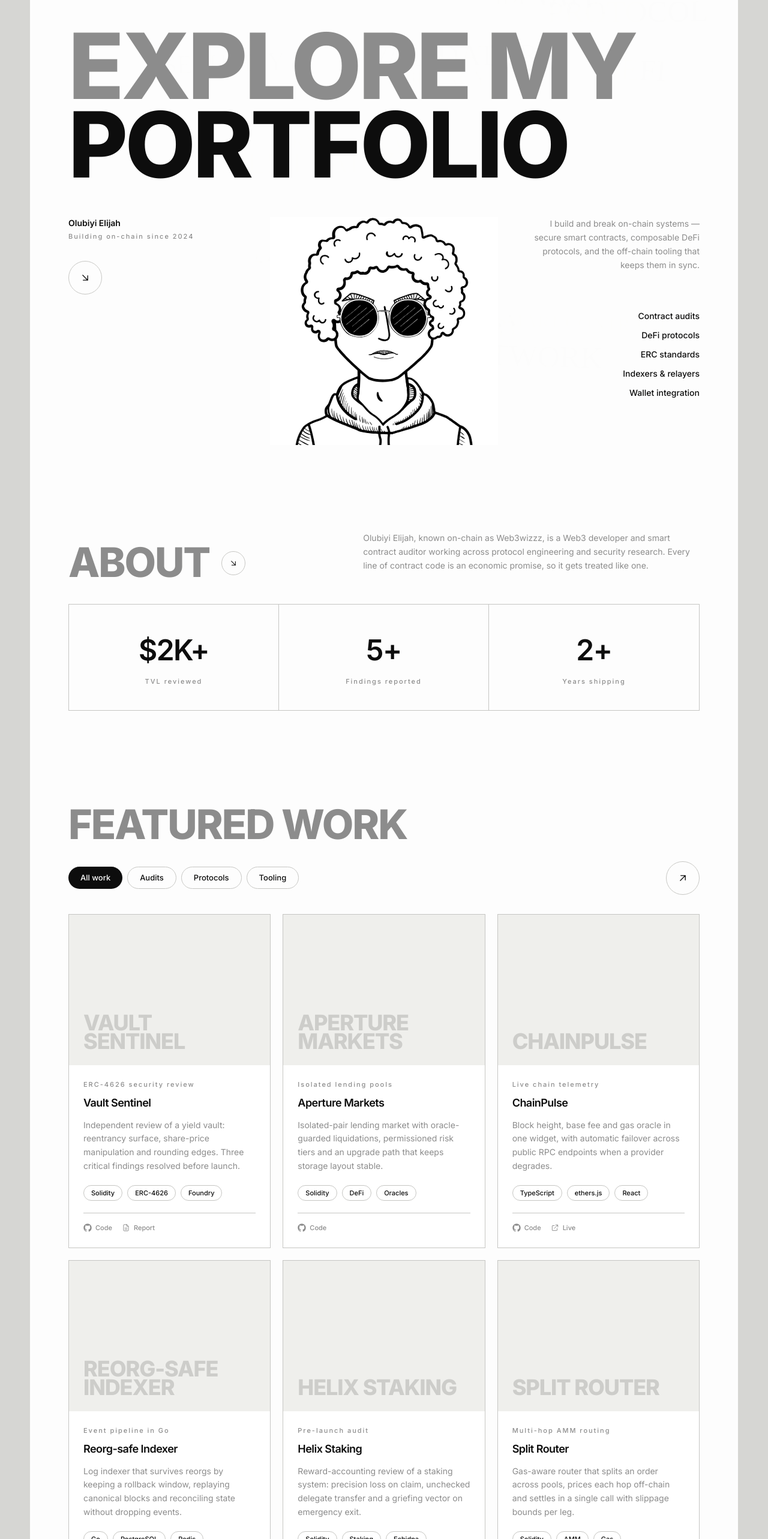
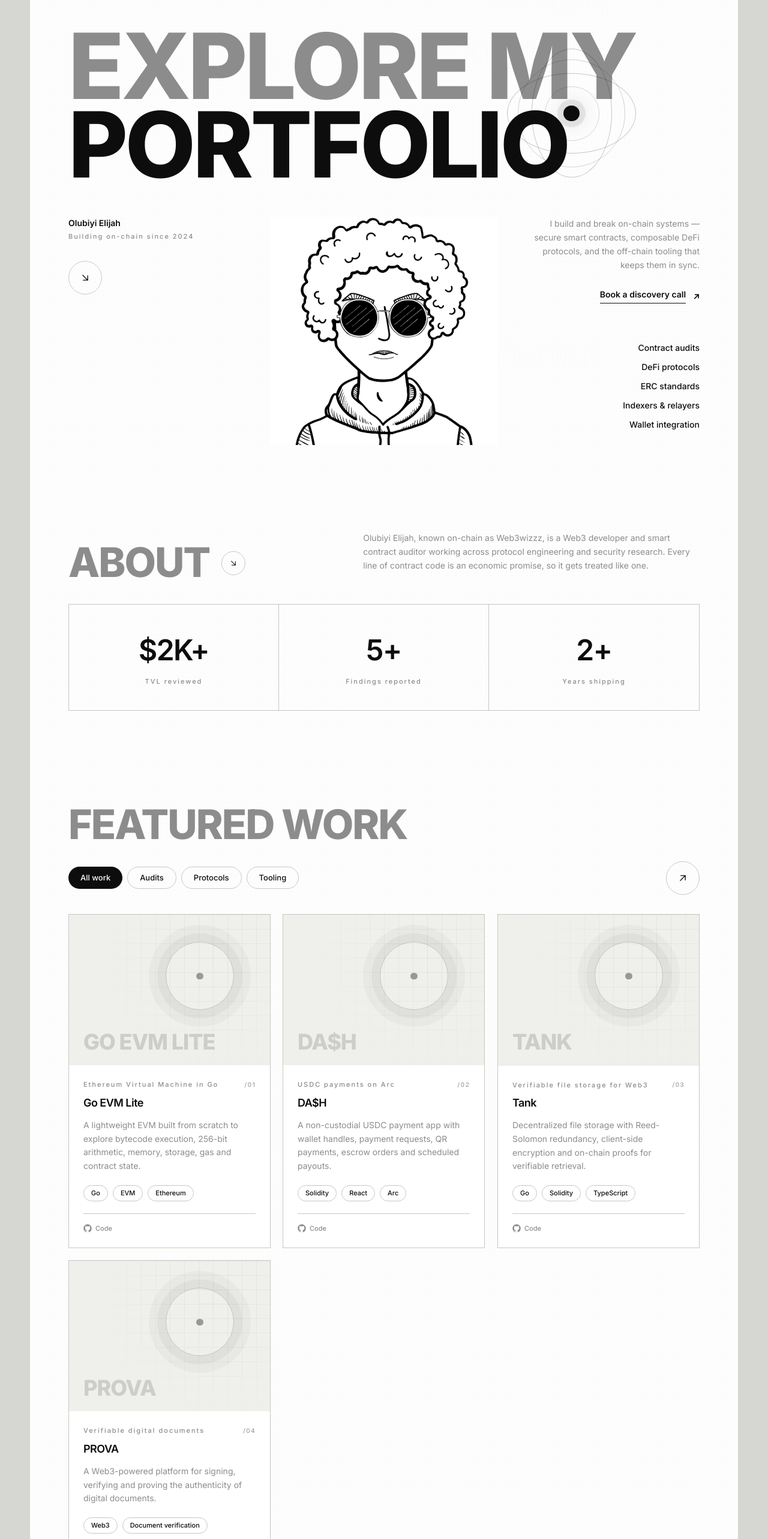
Before and after one commit to cyberactivelabz/web3wizzz, a React (Vite) app: page / in a window 1280 px wide. Shown: the part 100-2666 px from the top of the page at 60% size. Built offline with nearby package versions, Linux system fonts and the light colour scheme; a web font is replaced by a local one.

Commit message:
deployment

```diff
--- a/src/data/content.ts
+++ b/src/data/content.ts
@@ -1,3 +1,5 @@
+import resumeUrl from '../assets/Olubiyi_Elijah_Resume.pdf';
+
 export const PROFILE = {
   alias: 'Web3wizzz',
   realName: 'Olubiyi Elijah',
@@ -10,10 +12,13 @@ export const PROFILE = {
   email: 'eliasworkspace@gmail.com',
   location: 'Lagos, Nigeria 🇳🇬 |Remote worldwide',
   github: 'https://github.com/web3wizzz',
-  resume: '/resume.txt',
-  twitter: 'https://x.com/web3wizzz',
+  resume: resumeUrl,
+  twitter: 'https://x.com/cyberactivelabz',
   linkedin: 'https://www.linkedin.com/in/web3wizzz',
 };
+
+export const DISCOVERY_CALL_HREF =
+  'mailto:eliasworkspace@gmail.com?subject=Discovery%20call%20request&body=Hi%20Olubiyi%2C%0A%0AI%27d%20like%20to%20book%20a%20discovery%20call%20about%20a%20Web3%20project.%0A%0AProject%20or%20protocol%3A%20%0AWhat%20I%27d%20like%20to%20discuss%3A%20%0APreferred%20timing%3A%20';
 
 /** Short capability list shown down the right edge of the hero. */
 export const CAPABILITIES = [
@@ -49,66 +54,44 @@ export interface Project {
 
 export const PROJECTS: Project[] = [
   {
-    id: 'vault-sentinel',
-    title: 'Vault Sentinel',
-    kicker: 'ERC-4626 security review',
+    id: 'go-evm-lite',
+    title: 'Go EVM Lite',
+    kicker: 'Ethereum Virtual Machine in Go',
     description:
-      'Independent review of a yield vault: reentrancy surface, share-price manipulation and rounding edges. Three critical findings resolved before launch.',
-    category: 'Audits',
-    tags: ['Solidity', 'ERC-4626', 'Foundry'],
-    github: 'https://github.com/web3wizzz',
-    report: 'https://github.com/web3wizzz',
+      'A lightweight EVM built from scratch to explore bytecode execution, 256-bit arithmetic, memory, storage, gas and contract state.',
+    category: 'Tooling',
+    tags: ['Go', 'EVM', 'Ethereum'],
+    github: 'https://github.com/web3wizzz/go-evm-lite',
   },
   {
-    id: 'lending-market',
-    title: 'Aperture Markets',
-    kicker: 'Isolated lending pools',
+    id: 'dash-escrow-payment',
+    title: 'DA$H',
+    kicker: 'USDC payments on Arc',
     description:
-      'Isolated-pair lending market with oracle-guarded liquidations, permissioned risk tiers and an upgrade path that keeps storage layout stable.',
+      'A non-custodial USDC payment app with wallet handles, payment requests, QR payments, escrow orders and scheduled payouts.',
     category: 'Protocols',
-    tags: ['Solidity', 'DeFi', 'Oracles'],
-    github: 'https://github.com/web3wizzz',
+    tags: ['Solidity', 'React', 'Arc'],
+    github: 'https://github.com/web3wizzz/Dash_Escrow_Payment',
   },
   {
-    id: 'chain-pulse',
-    title: 'ChainPulse',
-    kicker: 'Live chain telemetry',
+    id: 'tank',
+    title: 'Tank',
+    kicker: 'Verifiable file storage for Web3',
     description:
-      'Block height, base fee and gas oracle in one widget, with automatic failover across public RPC endpoints when a provider degrades.',
+      'Decentralized file storage with Reed-Solomon redundancy, client-side encryption and on-chain proofs for verifiable retrieval.',
     category: 'Tooling',
-    tags: ['TypeScript', 'ethers.js', 'React'],
-    github: 'https://github.com/web3wizzz',
-    demo: 'https://github.com/web3wizzz',
+    tags: ['Go', 'Solidity', 'TypeScript'],
+    github: 'https://github.com/web3wizzz/tank',
   },
   {
-    id: 'reorg-indexer',
-    title: 'Reorg-safe Indexer',
-    kicker: 'Event pipeline in Go',
+    id: 'prova',
+    title: 'PROVA',
+    kicker: 'Verifiable digital documents',
     description:
-      'Log indexer that survives reorgs by keeping a rollback window, replaying canonical blocks and reconciling state without dropping events.',
-    category: 'Tooling',
-    tags: ['Go', 'PostgreSQL', 'Redis'],
-    github: 'https://github.com/web3wizzz',
-  },
-  {
-    id: 'staking-audit',
-    title: 'Helix Staking',
-    kicker: 'Pre-launch audit',
-    description:
-      'Reward-accounting review of a staking system: precision loss on claim, unchecked delegate transfer and a griefing vector on emergency exit.',
-    category: 'Audits',
-    tags: ['Solidity', 'Staking', 'Echidna'],
-    report: 'https://github.com/web3wizzz',
-  },
-  {
-    id: 'amm-router',
-    title: 'Split Router',
-    kicker: 'Multi-hop AMM routing',
-    description:
-      'Gas-aware router that splits an order across pools, prices each hop off-chain and settles in a single call with slippage bounds per leg.',
+      'A Web3-powered platform for signing, verifying and proving the authenticity of digital documents.',
     category: 'Protocols',
-    tags: ['Solidity', 'AMM', 'Gas'],
-    github: 'https://github.com/web3wizzz',
+    tags: ['Web3', 'Document verification'],
+    github: 'https://github.com/web3wizzz/prova',
   },
 ];
 
--- a/src/index.css
+++ b/src/index.css
@@ -39,6 +39,119 @@
   pointer-events: none;
   color: rgb(var(--color-ink));
   contain: layout paint style;
+}
+
+.hero-signal {
+  opacity: 0.72;
+  transform: rotate(-12deg);
+}
+
+.hero-signal__ring,
+.hero-signal__orbit,
+.hero-signal__core {
+  position: absolute;
+  display: block;
+}
+
+.hero-signal__ring {
+  inset: 10%;
+  border: 1px solid rgb(var(--color-ink) / 0.18);
+  border-radius: 50%;
+}
+
+.hero-signal__ring--inner {
+  inset: 28%;
+  border-color: rgb(var(--color-ink) / 0.32);
+  animation: signal-pulse 4s ease-in-out infinite;
+}
+
+.hero-signal__core {
+  inset: 44%;
+  border-radius: 50%;
+  background: rgb(var(--color-ink));
+  box-shadow: 0 0 0 10px rgb(var(--color-ink) / 0.08), 0 0 36px rgb(var(--color-ink) / 0.25);
+}
+
+.hero-signal__orbit {
+  inset: 2% 20%;
+  border: 1px solid rgb(var(--color-ink) / 0.22);
+  border-radius: 50%;
+  animation: signal-orbit 9s linear infinite;
+}
+
+.hero-signal__orbit--two {
+  inset: 20% 2%;
+  animation-duration: 12s;
+  animation-direction: reverse;
+}
+
+.project-preview {
+  position: relative;
+  isolation: isolate;
+  overflow: hidden;
+}
+
+.project-preview__grid {
+  position: absolute;
+  inset: 0;
+  z-index: -1;
+  background-image: linear-gradient(rgb(var(--color-ink) / 0.06) 1px, transparent 1px),
+    linear-gradient(90deg, rgb(var(--color-ink) / 0.06) 1px, transparent 1px);
+  background-size: 24px 24px;
+  mask-image: radial-gradient(circle at 75% 25%, black, transparent 68%);
+  transition: transform 700ms cubic-bezier(0.22, 1, 0.36, 1);
+}
+
+.project-preview__signal {
+  position: absolute;
+  right: 18%;
+  top: 18%;
+  width: 34%;
+  aspect-ratio: 1;
+  border: 1px solid rgb(var(--color-ink) / 0.2);
+  border-radius: 50%;
+  box-shadow: 0 0 0 14px rgb(var(--color-ink) / 0.04), 0 0 0 28px rgb(var(--color-ink) / 0.03);
+  transition: transform 500ms cubic-bezier(0.22, 1, 0.36, 1);
+}
+
+.project-preview__signal::after {
+  position: absolute;
+  inset: 45%;
+  border-radius: 50%;
+  background: rgb(var(--color-ink) / 0.38);
+  content: '';
+}
+
+.project-index {
+  color: rgb(var(--color-muted));
+  font-size: 10px;
+  letter-spacing: 0.16em;
+}
+
+.group:hover .project-preview__grid {
+  transform: scale(1.12) translate(-10px, 8px);
+}
+
+.group:hover .project-preview__signal {
+  transform: scale(1.18) rotate(25deg);
+}
+
+@keyframes signal-pulse {
+  0%,
+  100% {
+    transform: scale(0.92);
+    opacity: 0.55;
+  }
+  50% {
+    transform: scale(1.08);
+    opacity: 1;
+  }
+}
+
+@keyframes signal-orbit {
+  to {
+    transform: rotate(360deg);
+  }
 }
 
 .floating-word {
@@ -100,6 +213,20 @@
 @layer components {
   .sheet {
     @apply mx-auto w-full max-w-[1180px] bg-surface/95;
+    background-image: radial-gradient(rgb(var(--color-ink) / 0.045) 0.6px, transparent 0.6px);
+    background-size: 7px 7px;
+  }
+
+  .sheet > * {
+    position: relative;
+  }
+
+  .magnetic-cta {
+    transition: transform 300ms cubic-bezier(0.22, 1, 0.36, 1);
+  }
+
+  .magnetic-cta:hover {
+    transform: translate3d(3px, -3px, 0);
   }
 
   .gutter {
@@ -128,6 +255,10 @@
 
   .pill-active {
     @apply bg-ink text-white dark:bg-shell dark:text-ink;
+  }
+
+  .gutter {
+    position: relative;
   }
 }
 
--- a/src/sections/Contact.tsx
+++ b/src/sections/Contact.tsx
@@ -1,7 +1,7 @@
 import { useState, type FormEvent } from 'react';
 import { GithubIcon, LinkedinIcon, MailIcon, XIcon } from '../components/Icons';
 import { Reveal } from '../components/Reveal';
-import { PROFILE } from '../data/content';
+import { DISCOVERY_CALL_HREF, PROFILE } from '../data/content';
 
 const fieldCls =
   'w-full border-b border-white/25 bg-transparent py-3 text-sm text-white placeholder:text-white/40 focus:border-white focus:outline-none';
@@ -49,6 +49,18 @@ export function Contact() {
             Whether you need a smart contract audit, a DeFi protocol, or the tooling around it, tell
             me what you&rsquo;re working on and I&rsquo;ll get back to you.
           </p>
+          <a
+            href={DISCOVERY_CALL_HREF}
+            className="magnetic-cta group mt-7 inline-flex items-center gap-3 rounded-full border border-white/30 px-5 py-3 text-sm font-semibold transition-colors hover:border-white hover:bg-white hover:text-[#0d0d0d]"
+          >
+            Book a discovery call
+            <span
+              aria-hidden="true"
+              className="transition-transform duration-300 group-hover:translate-x-1 group-hover:-translate-y-1"
+            >
+              ↗
+            </span>
+          </a>
         </Reveal>
 
         <div className="mt-12 grid gap-12 md:grid-cols-[minmax(0,1.1fr)_minmax(0,0.9fr)] md:gap-16">
--- a/src/sections/Hero.tsx
+++ b/src/sections/Hero.tsx
@@ -1,7 +1,7 @@
 import { motion, useReducedMotion } from 'framer-motion';
 import avatar from '../assets/avatar.png';
 import { ArrowDownRightIcon } from '../components/Icons';
-import { CAPABILITIES, PROFILE } from '../data/content';
+import { CAPABILITIES, DISCOVERY_CALL_HREF, PROFILE } from '../data/content';
 
 const EASE: [number, number, number, number] = [0.22, 1, 0.36, 1];
 
@@ -21,6 +21,18 @@ export function Hero() {
         <span className="block text-muted">Explore my</span>
         <span className="block">portfolio</span>
       </motion.h1>
+
+      <motion.div
+        {...rise(0.06)}
+        className="hero-signal pointer-events-none absolute right-[8%] top-24 hidden h-40 w-40 sm:block lg:right-[14%] lg:top-28 lg:h-56 lg:w-56"
+        aria-hidden="true"
+      >
+        <span className="hero-signal__ring hero-signal__ring--outer" />
+        <span className="hero-signal__ring hero-signal__ring--inner" />
+        <span className="hero-signal__core" />
+        <span className="hero-signal__orbit hero-signal__orbit--one" />
+        <span className="hero-signal__orbit hero-signal__orbit--two" />
+      </motion.div>
 
       {/* Meta row: who, portrait, what it says */}
       <div className="mt-10 grid gap-8 md:mt-14 md:grid-cols-[minmax(0,1fr)_minmax(0,1.25fr)_minmax(0,1fr)] md:items-start md:gap-6">
@@ -57,6 +69,21 @@ export function Hero() {
             {PROFILE.intro}
           </p>
 
+          <a
+            href={DISCOVERY_CALL_HREF}
+            className="magnetic-cta group mt-7 inline-flex items-center gap-3 text-sm font-semibold md:justify-end"
+          >
+            <span className="border-b border-ink pb-1 transition-colors group-hover:border-muted group-hover:text-muted">
+              Book a discovery call
+            </span>
+            <span
+              aria-hidden="true"
+              className="transition-transform duration-300 group-hover:translate-x-1 group-hover:-translate-y-1"
+            >
+              ↗
+            </span>
+          </a>
+
           <ul className="mt-10 space-y-3 md:mt-16">
             {CAPABILITIES.map((item) => (
               <li key={item} className="text-sm font-medium">
--- a/src/sections/Projects.tsx
+++ b/src/sections/Projects.tsx
@@ -11,20 +11,31 @@ import { SectionHeading } from '../components/SectionHeading';
 import { PROJECTS, PROJECT_FILTERS, type Project } from '../data/content';
 
 function ProjectCard({ project }: { project: Project }) {
+  const reduce = useReducedMotion();
   const linkCls =
     'inline-flex items-center gap-1.5 text-[11px] font-medium text-muted transition-colors hover:text-ink';
 
   return (
-    <article className="group flex h-full flex-col border border-line bg-surface transition-colors duration-200 hover:border-ink">
+    <motion.article
+      whileHover={reduce ? undefined : { y: -6, rotateX: 1.5, rotateY: -1 }}
+      transition={{ duration: 0.35, ease: [0.22, 1, 0.36, 1] }}
+      style={{ transformPerspective: 900 }}
+      className="group flex h-full flex-col border border-line bg-surface transition-colors duration-200 hover:border-ink"
+    >
       {/* Preview panel: flat grey field with the project name set large */}
-      <div className="flex aspect-[4/3] items-end bg-panel p-6">
+      <div className="project-preview flex aspect-[4/3] items-end bg-panel p-6">
+        <span className="project-preview__grid" aria-hidden="true" />
+        <span className="project-preview__signal" aria-hidden="true" />
         <p className="display text-[clamp(1.5rem,3.4vw,2.25rem)] text-ink/15 transition-colors duration-300 group-hover:text-ink/30">
           {project.title}
         </p>
       </div>
 
       <div className="flex flex-1 flex-col p-6">
-        <p className="meta">{project.kicker}</p>
+        <div className="flex items-center justify-between gap-4">
+          <p className="meta">{project.kicker}</p>
+          <span className="project-index">/{String(PROJECTS.indexOf(project) + 1).padStart(2, '0')}</span>
+        </div>
         <h3 className="mt-2 text-lg font-semibold tracking-display">{project.title}</h3>
         <p className="mt-3 flex-1 text-sm leading-relaxed text-muted">{project.description}</p>
 
@@ -59,7 +70,7 @@ function ProjectCard({ project }: { project: Project }) {
           </div>
         )}
       </div>
-    </article>
+    </motion.article>
   );
 }
 
```
Also changed, not shown: 3 other files (tests, documents, lock files or other folders).
